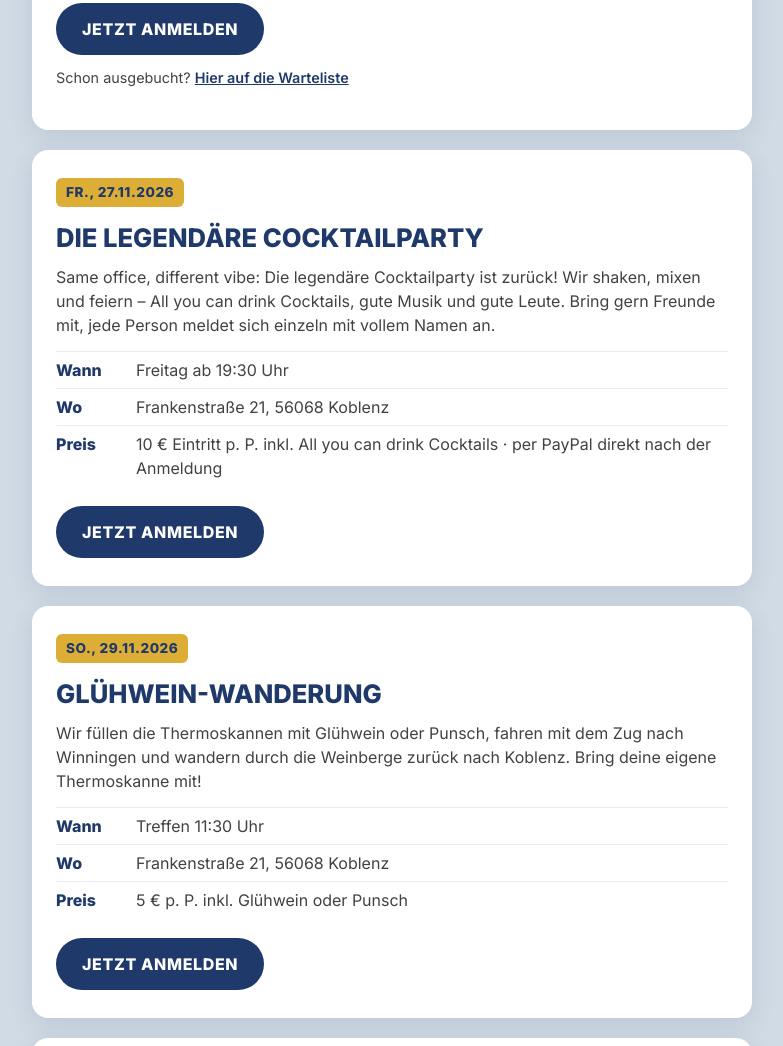
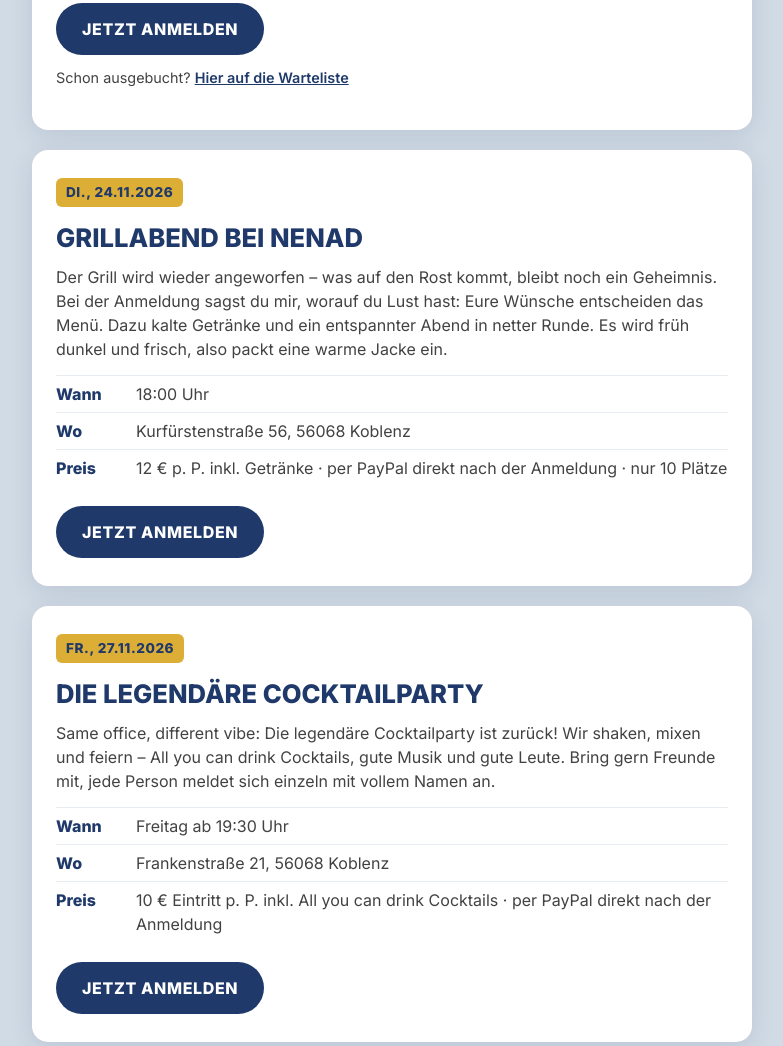
Before and after one commit to nenadslis/events, a plain HTML site: page index.html in a window 1280 px wide. Shown: the part 993-2039 px from the top of the page, without its empty margins (248-1031 px from the left). Drawn offline with Linux system fonts and the light colour scheme; no server answers.

Commit message:
Grillabend 24.11. hinzugefügt
Co-Authored-By: Claude Opus 5.5 <noreply@anthropic.com>
Claude-Session: https://claude.ai/code/session_01UcKL171oTAs3hjHtQvR9aC

```diff
--- a/index.html
+++ b/index.html
@@ -137,6 +137,20 @@
       place: "Kurfürstenstraße 56, 56068 Koblenz",
       price: "12 € p. P. inkl. Getränke · per PayPal direkt nach der Anmeldung · nur 10 Plätze",
       link: "https://tally.so/r/M1NEYE",
+      soldOut: false
+    },
+    {
+      slug: "grillen-24",
+      sheet: "Grillen 24.11.",
+      max: 10,
+      fewAt: 5,
+      date: "2026-11-24",
+      title: "Grillabend bei Nenad",
+      text: "Der Grill wird wieder angeworfen – was auf den Rost kommt, bleibt noch ein Geheimnis. Bei der Anmeldung sagst du mir, worauf du Lust hast: Eure Wünsche entscheiden das Menü. Dazu kalte Getränke und ein entspannter Abend in netter Runde. Es wird früh dunkel und frisch, also packt eine warme Jacke ein.",
+      time: "18:00 Uhr",
+      place: "Kurfürstenstraße 56, 56068 Koblenz",
+      price: "12 € p. P. inkl. Getränke · per PayPal direkt nach der Anmeldung · nur 10 Plätze",
+      link: "https://tally.so/r/gbqeY4",
       soldOut: false
     },
     {
```
